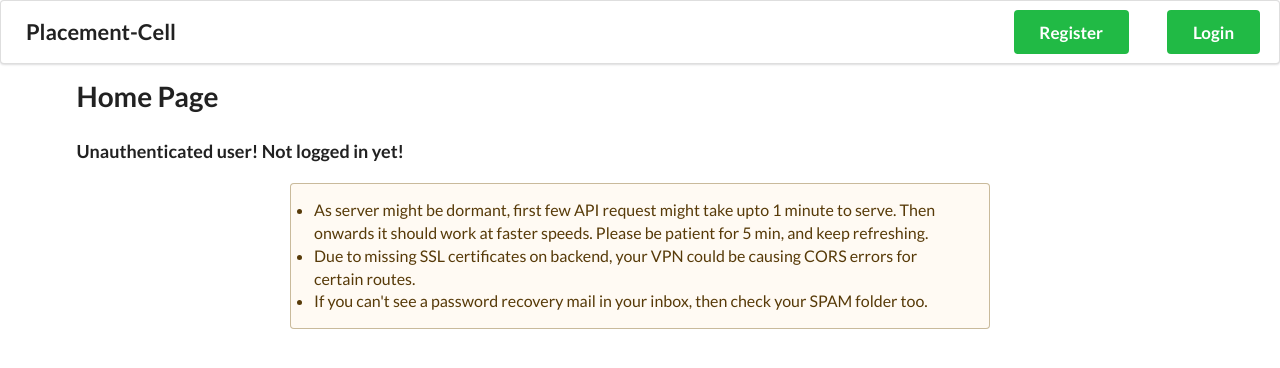
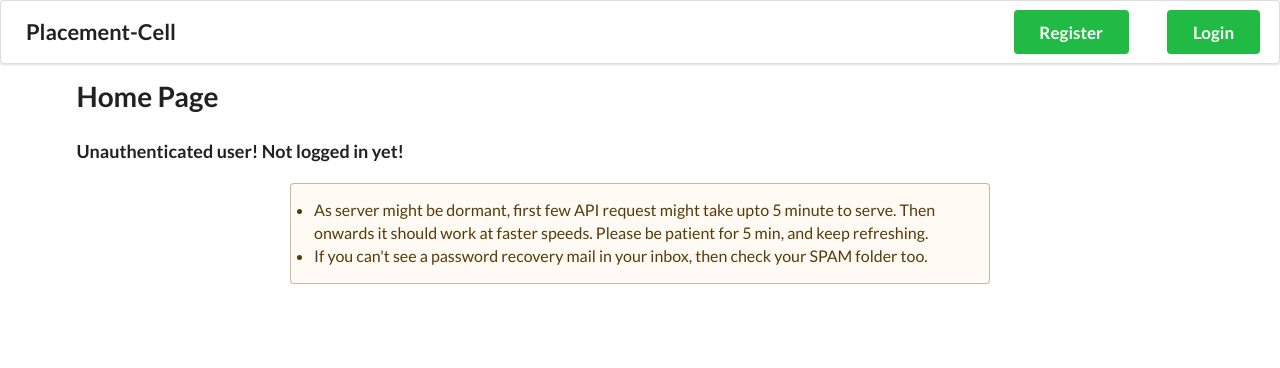
Before and after one commit to piyush-mishra-pm/placement-cell, a React (Create React App) app in the folder frontend/: page / in a window 1280 px wide. Shown: the top 368 px of the page. Built offline with nearby package versions, Linux system fonts and the light colour scheme.

Commit message:
SSL rejectUnauthorized=false.

```diff
--- a/frontend/src/components/Footer.tsx
+++ b/frontend/src/components/Footer.tsx
@@ -7,10 +7,9 @@ function Footer() {
       <div className="ui very padded text container">
         <ul className="ui warning message">
           <li>
-            As server might be dormant, first few API request might take upto 1 minute to serve. Then onwards it should
+            As server might be dormant, first few API request might take upto 5 minute to serve. Then onwards it should
             work at faster speeds. Please be patient for 5 min, and keep refreshing.
           </li>
-          <li>Due to missing SSL certificates on backend, your VPN could be causing CORS errors for certain routes.</li>
           <li>If you can't see a password recovery mail in your inbox, then check your SPAM folder too.</li>
         </ul>
       </div>
```
Also changed, not shown: 2 other files (tests, documents, lock files or other folders).
